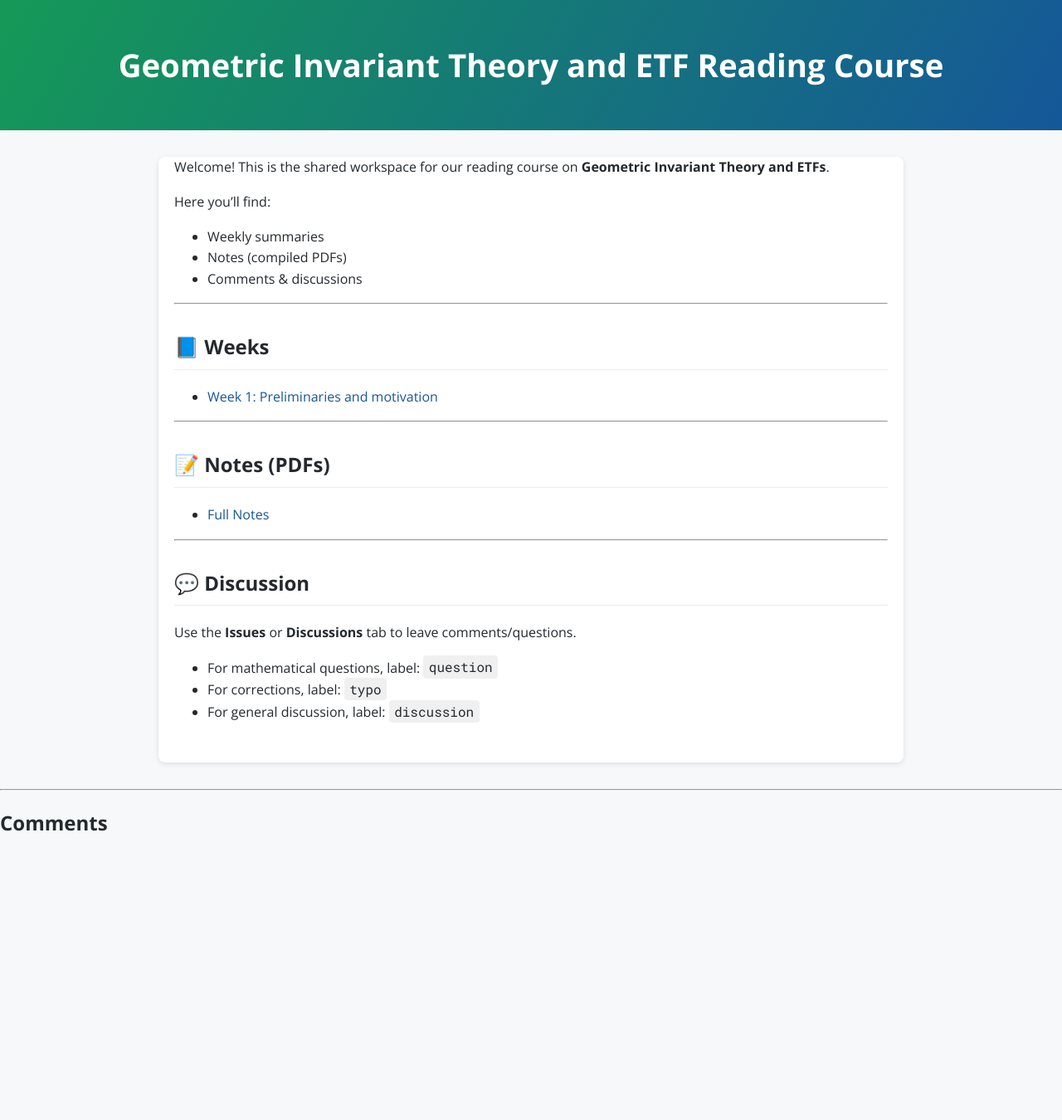
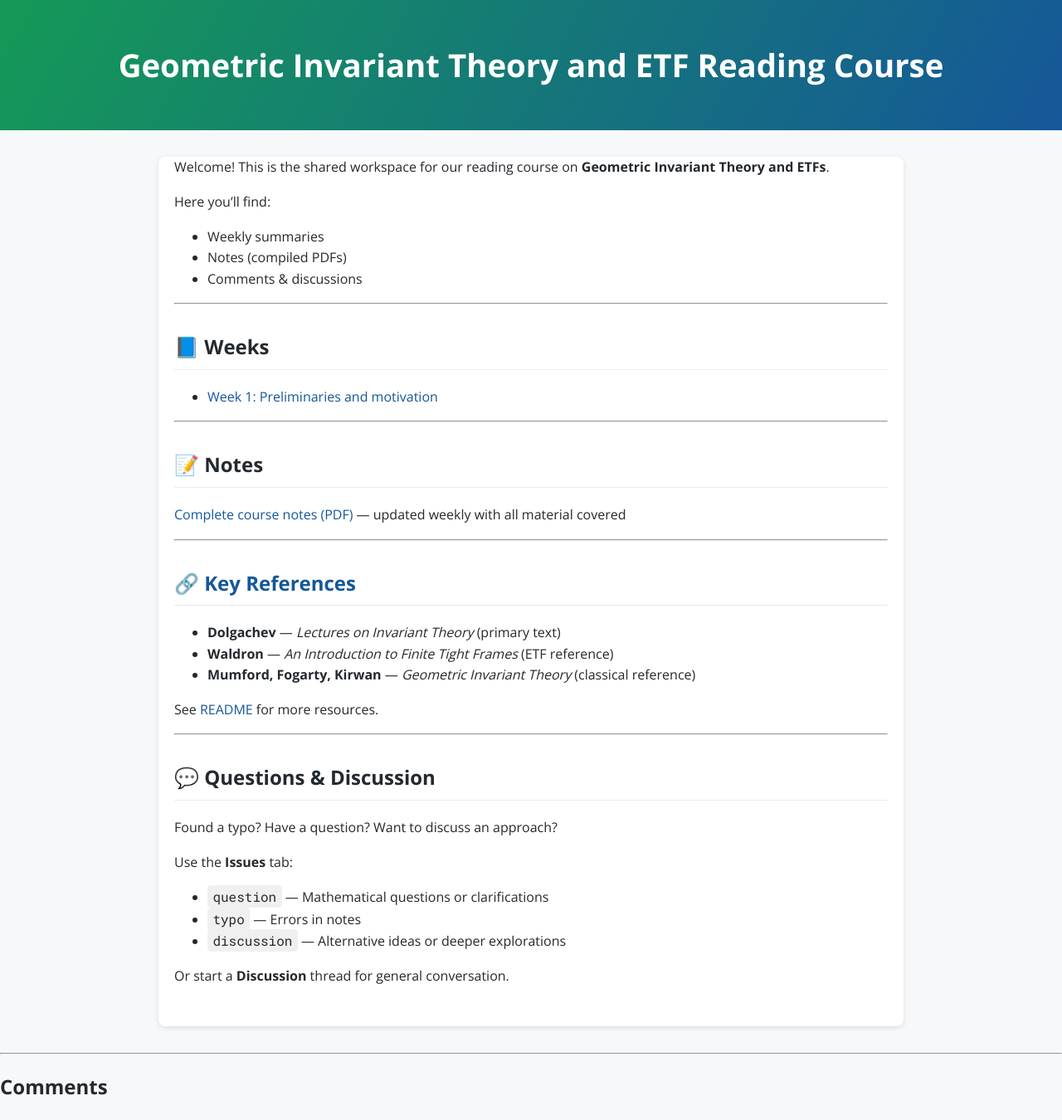
Before and after one commit to ayanava314/GIT-ETF, a Jekyll site: the page built from index.md, in a window 1280 px wide. Shown: the whole page at 83% size. Built offline with Jekyll 4.4.1, drawn with Linux system fonts in a browser that asks for light colours; comment, search, counter and statistics services are not loaded; before the commit the page ends 1032 px from its top, so only the background shows below that.

Commit message:
update references

```diff
--- a/index.md
+++ b/index.md
@@ -19,16 +19,29 @@ Here you'll find:
 
 ---
 
-## 📝 Notes (PDFs)
+## 📝 Notes
 
-- [Full Notes](/notes/main.pdf)
+[Complete course notes (PDF)](/notes/main.pdf) — updated weekly with all material covered
 
 ---
 
-## 💬 Discussion
+## 🔗 [Key References](/references/)
 
-Use the **Issues** or **Discussions** tab to leave comments/questions.
+- **Dolgachev** — *Lectures on Invariant Theory* (primary text)
+- **Waldron** — *An Introduction to Finite Tight Frames* (ETF reference)
+- **Mumford, Fogarty, Kirwan** — *Geometric Invariant Theory* (classical reference)
 
-- For mathematical questions, label: `question`
-- For corrections, label: `typo`
-- For general discussion, label: `discussion`
+See [README](README.md) for more resources.
+
+---
+
+## 💬 Questions & Discussion
+
+Found a typo? Have a question? Want to discuss an approach?
+
+Use the **Issues** tab:
+- `question` — Mathematical questions or clarifications
+- `typo` — Errors in notes
+- `discussion` — Alternative ideas or deeper explorations
+
+Or start a **Discussion** thread for general conversation.
```
Also changed, not shown: README.md, 2 other files.
